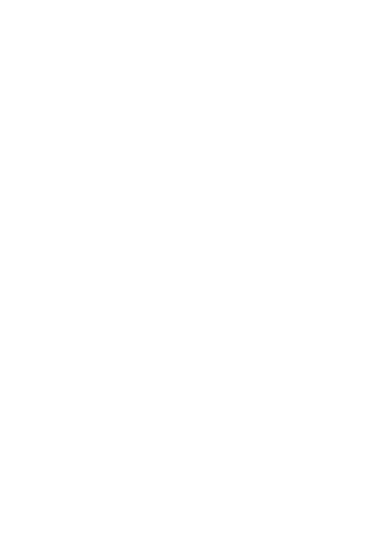
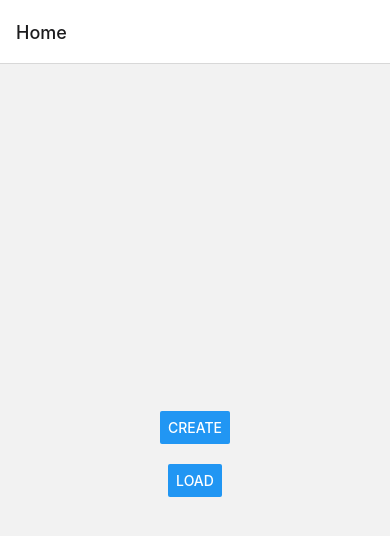
Before and after one commit to Uvoi/steganography, a React Native app: screen / in a window 390 px wide. Shown: the top 536 px of the page. Built offline with nearby package versions, Linux system fonts and the light colour scheme.

Commit message:
feat(App): добавление навигатора

```diff
--- a/App.tsx
+++ b/App.tsx
@@ -1,12 +1,13 @@
 import React from 'react';
 import { StatusBar } from 'expo-status-bar';
 import { StyleSheet, View } from 'react-native';
-
+import AppNavigator from './navigation/AppNavigator';
 
 export default function App() {
   return (
     <View style={styles.container}>
       <StatusBar style="auto" />
+      <AppNavigator />
     </View>
   );
 }
```
